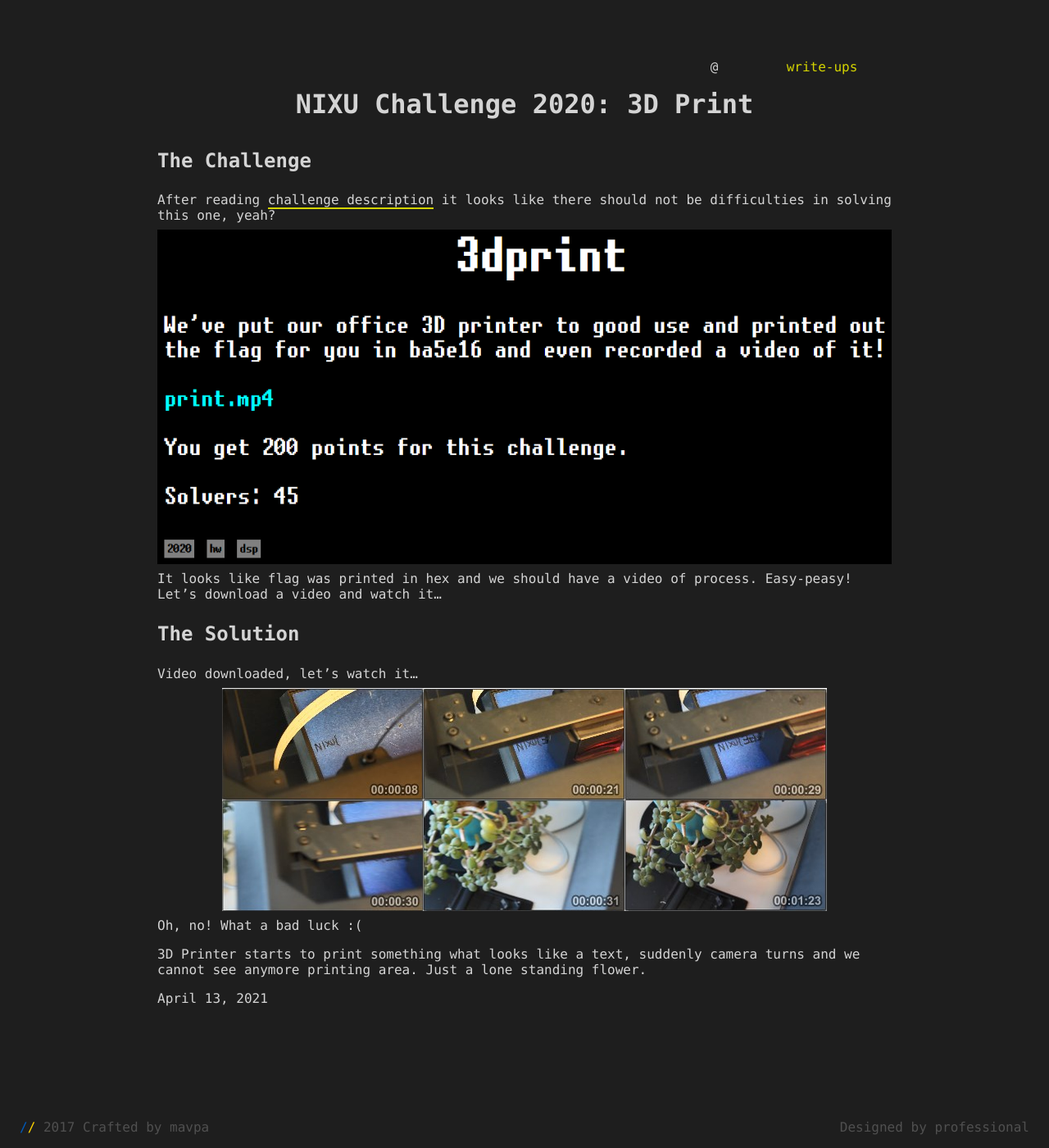
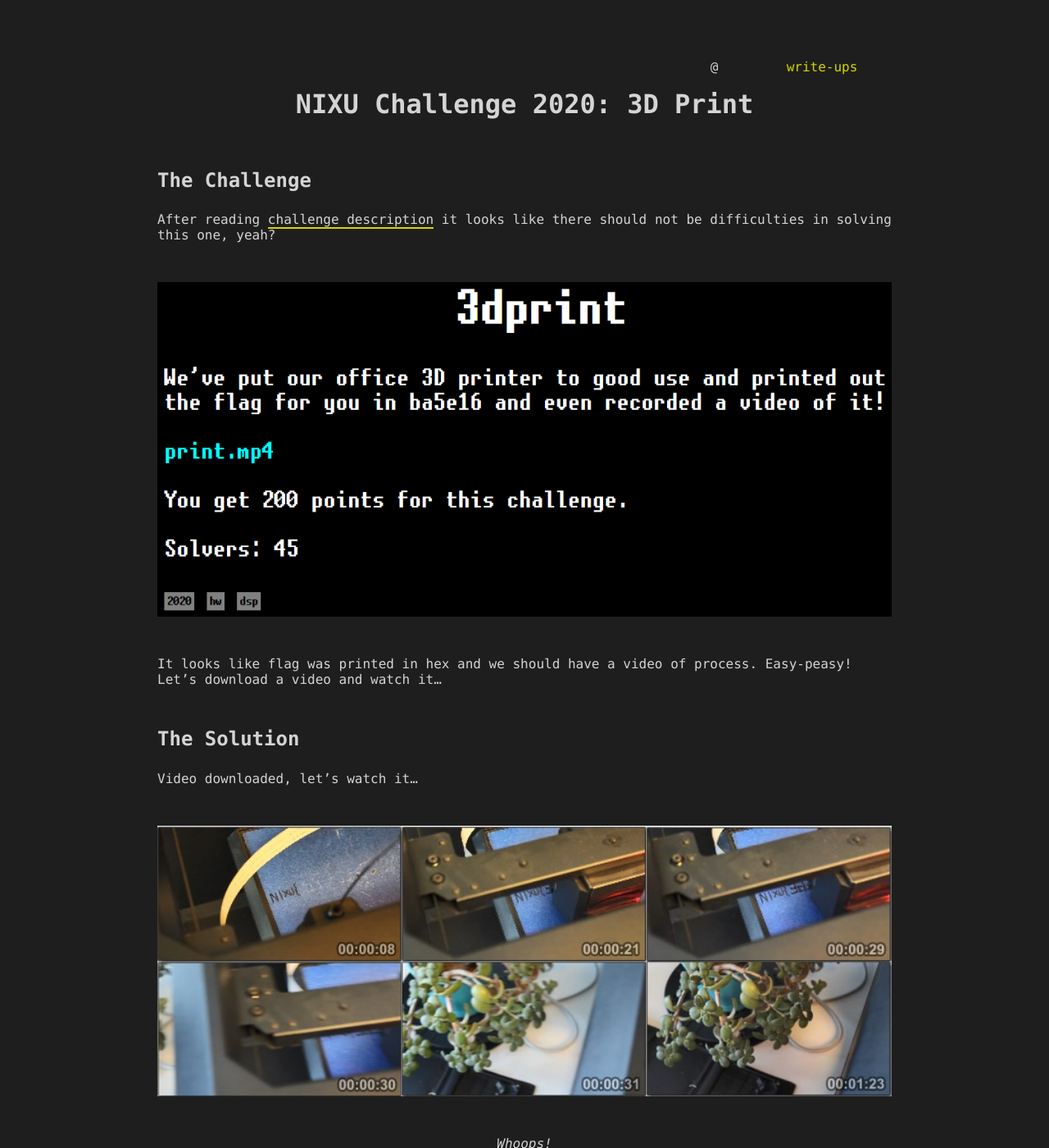
Before and after one commit to taranich/taranich.github.io, a Jekyll site: the page built from _posts/2021-04-13-NIXU2020-3dprint.md, in a window 1280 px wide and 1400 px high. Shown: the whole window at 82% size. Built offline with Jekyll 4.4.1, drawn with Linux system fonts in a browser that asks for light colours.

Commit message:
Fixes for css

```diff
--- a/_posts/2021-04-13-NIXU2020-3dprint.md
+++ b/_posts/2021-04-13-NIXU2020-3dprint.md
@@ -7,11 +7,17 @@
 ---
 ## The Challenge
 After reading [challenge description](https://thenixuchallenge.com/c/3dprint) it looks like there should not be difficulties in solving this one, yeah?
+
 ![Challenge Description](/images/write-ups/NIXU2020/3dprint/challenge.png)
+
 It looks like flag was printed in hex and we should have a video of process. Easy-peasy! Let's download a video and watch it...
+
 ## The Solution
 Video downloaded, let's watch it...
+
 ![Video Thumbnails](/images/write-ups/NIXU2020/3dprint/video_thumbs.png)
+*Whoops!*
+
 Oh, no! What a bad luck :(
 
 3D Printer starts to print something what looks like a text, suddenly camera turns and we cannot see anymore printing area. Just a lone standing flower.
--- a/css/main.css
+++ b/css/main.css
@@ -332,4 +332,5 @@
 
 .post-date{
     margin-top: 1em;
+    color: rgb(80, 80, 80);
 }
--- a/css/markdown.css
+++ b/css/markdown.css
@@ -25,10 +25,11 @@
     display: block;
     margin-left: auto;
     margin-right: auto;
-    margin-top: 0.5rem;
-    margin-bottom: 0.5rem;
+    margin-top: 3rem;
+    margin-bottom: 3rem;
     border-style: none;
-    max-width: 70%;
+    width: 100%;
+    max-width: 600px;
   }
 
   .post-body code,
@@ -249,6 +250,7 @@
   }
 
   .post-body h2 {
+    margin-top: 3rem;
     font-size: 1.5em;
   }
 
```
